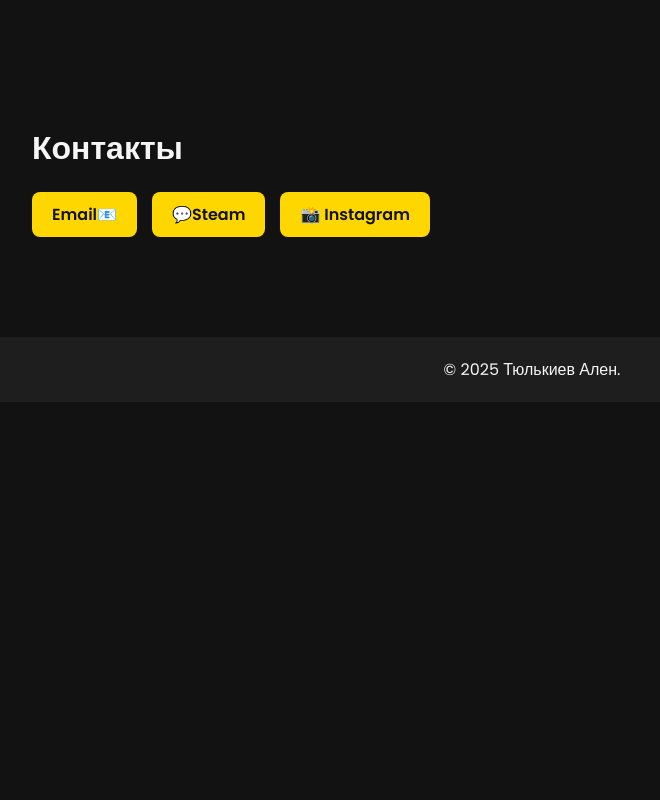
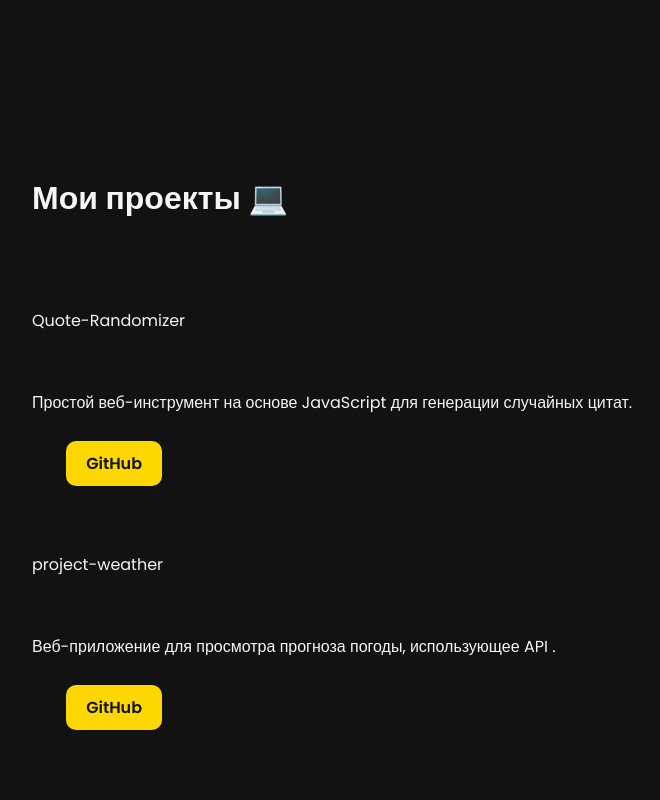
Before and after one commit to qw1se/middddd, a plain HTML site: page index.html in a window 1280 px wide. Shown: the part 1160-1960 px from the top of the page, without its empty margins (108-768 px from the left). Before the commit the page ends 1562 px from the top, so only its background shows below. Drawn offline with Linux system fonts and the light colour scheme.

Commit message:
Update index.html

```diff
--- a/index.html
+++ b/index.html
@@ -84,6 +84,26 @@
     </div>
   </section>
 
+
+  <section id="проекты" class="раздел">
+    <div class="контейнер">
+      <h2 class="заголовок">Мои проекты 💻</h2>
+
+            <div class="glass-card">
+        <p class="card-header">Quote-Randomizer</p>
+        <p>Простой веб-инструмент на основе JavaScript для генерации случайных цитат.</p>
+        <a href="https://github.com/qw1se/Quote-Randomizer" target="_blank" class="кнопка" style="margin-top: 10px; display: inline-block;">GitHub</a>
+      </div>
+
+            <div class="glass-card">
+        <p class="card-header">project-weather</p>
+        <p>Веб-приложение для просмотра прогноза погоды, использующее API .</p>
+        <a href="https://github.com/qw1se/web-project-weather" target="_blank" class="кнопка" style="margin-top: 10px; display: inline-block;">GitHub</a>
+      </div>
+
+    </div>
+  </section>
+
   <!-- ======= КОНТАКТЫ ======= -->
   <section id="контакты" class="раздел"> <!-- Раздел контактов -->
     <div class="контейнер">
```
